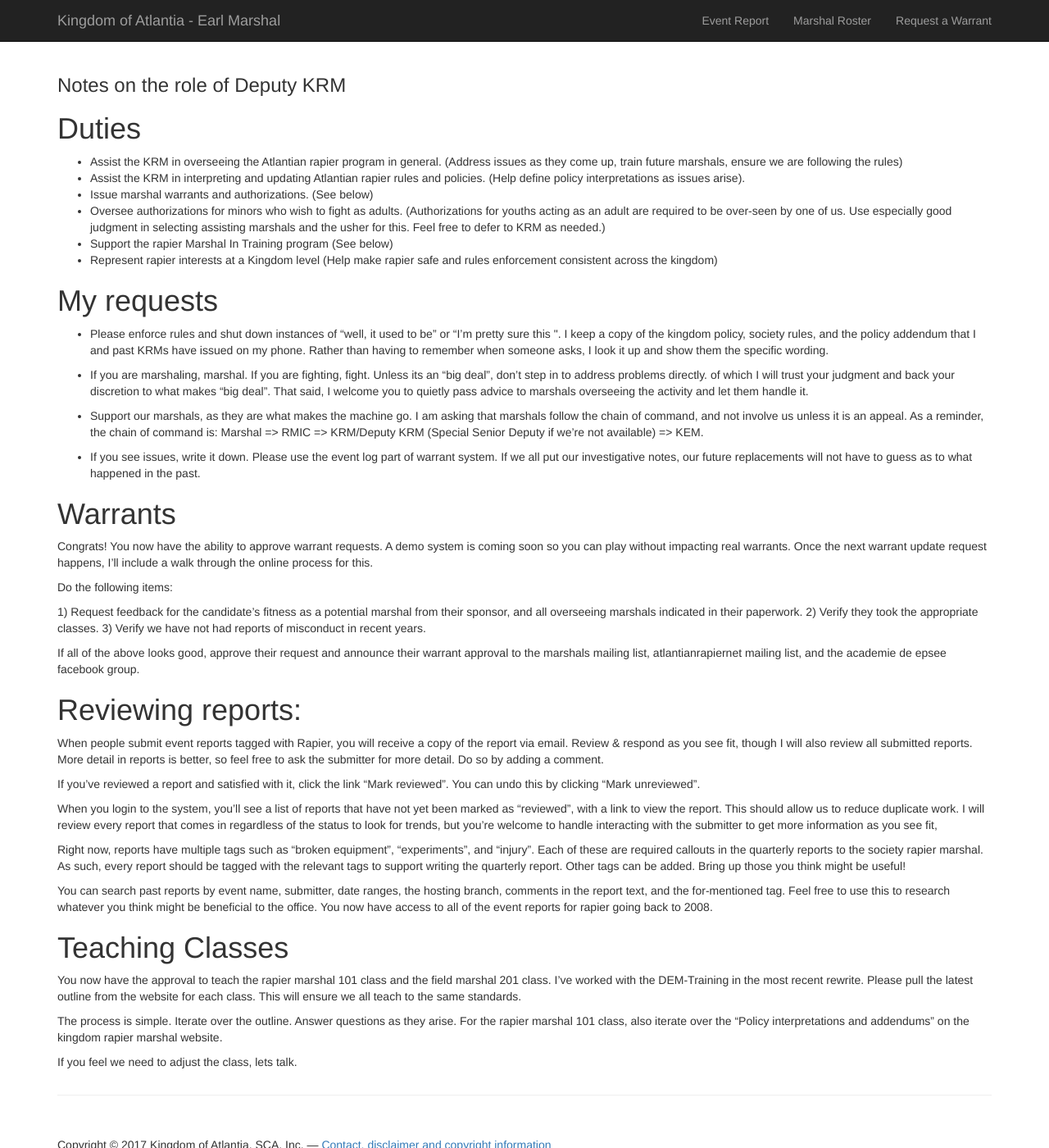
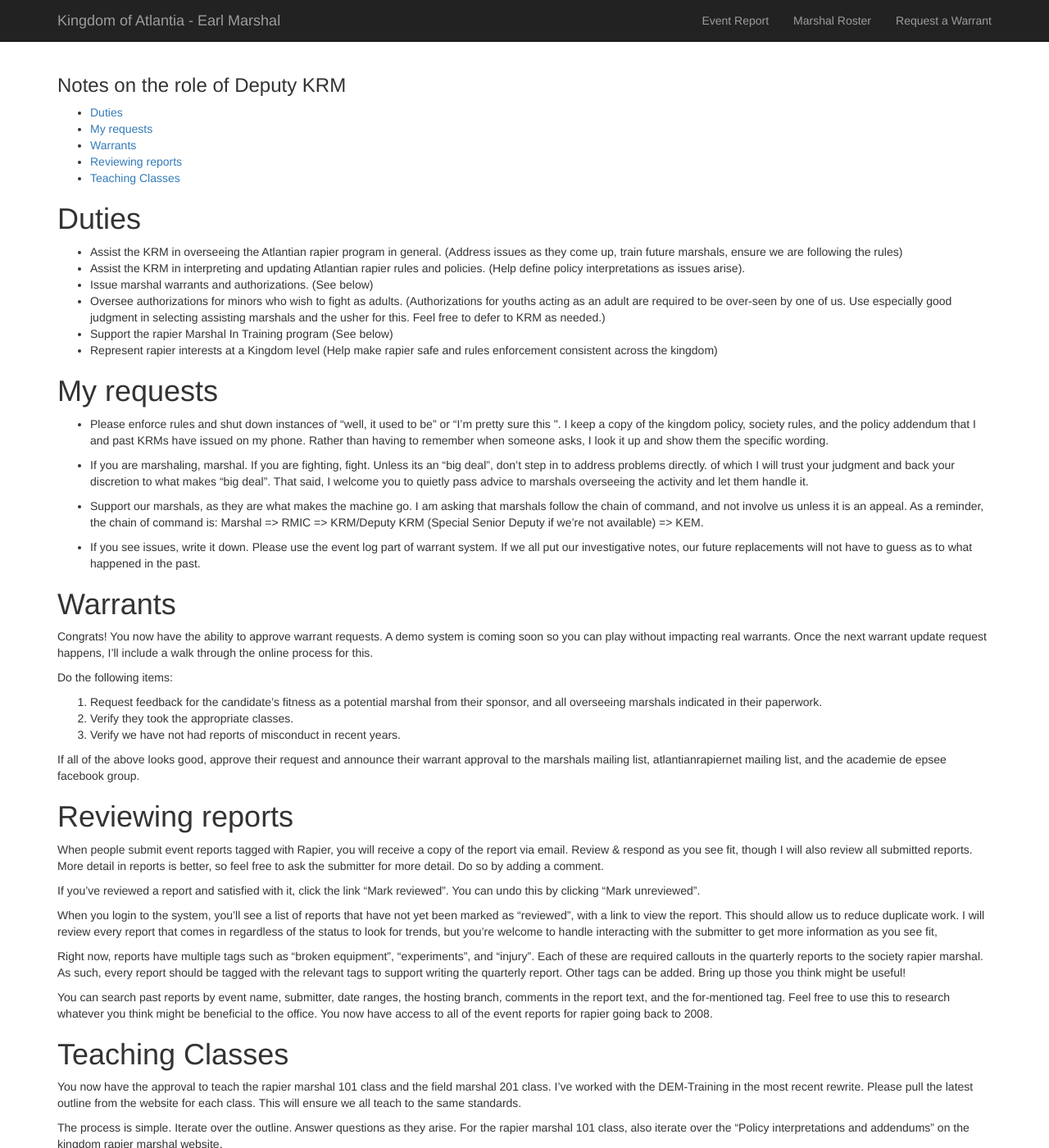
Before and after one commit to academie-de-espee/earl-marshal, a Jekyll site: the page built from rapier/deputy-krm.md, in a window 1280 px wide and 1400 px high. Shown: the whole window at 82% size. Built offline with Jekyll 4.4.1, drawn with Linux system fonts in a browser that asks for light colours.

Commit message:
format updates

```diff
--- a/rapier/deputy-krm.md
+++ b/rapier/deputy-krm.md
@@ -2,6 +2,9 @@
 title: Notes on the role of Deputy KRM
 layout: default
 ---
+
+* TOC
+{:toc}
 
 # Duties
 
@@ -28,13 +31,13 @@ Congrats!  You now have the ability to approve warrant requests.  A demo system
 
 Do the following items:
 
-1) Request feedback for the candidate's fitness as a potential marshal from their sponsor, and all overseeing marshals indicated in their paperwork.
-2) Verify they took the appropriate classes.
-3) Verify we have not had reports of misconduct in recent years.
+1. Request feedback for the candidate's fitness as a potential marshal from their sponsor, and all overseeing marshals indicated in their paperwork.
+2. Verify they took the appropriate classes.
+3. Verify we have not had reports of misconduct in recent years.
 
 If all of the above looks good, approve their request and announce their warrant approval to the marshals mailing list, atlantianrapiernet mailing list, and the academie de epsee facebook group.
 
-# Reviewing reports:
+# Reviewing reports
 
 When people submit event reports tagged with Rapier, you will receive a copy of the report via email.  Review & respond as you see fit, though I will also review all submitted reports.   More detail in reports is better, so feel free to ask the submitter for more detail.  Do so by adding a comment.
 
```
